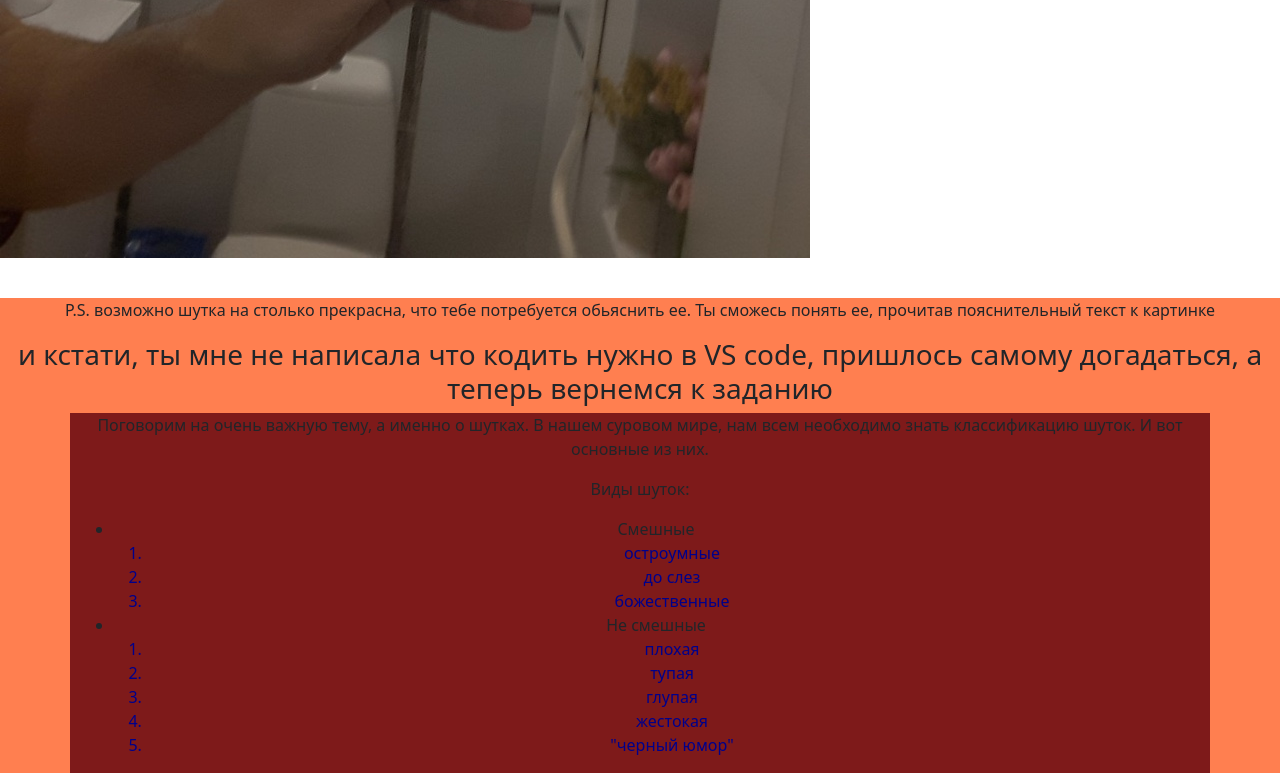
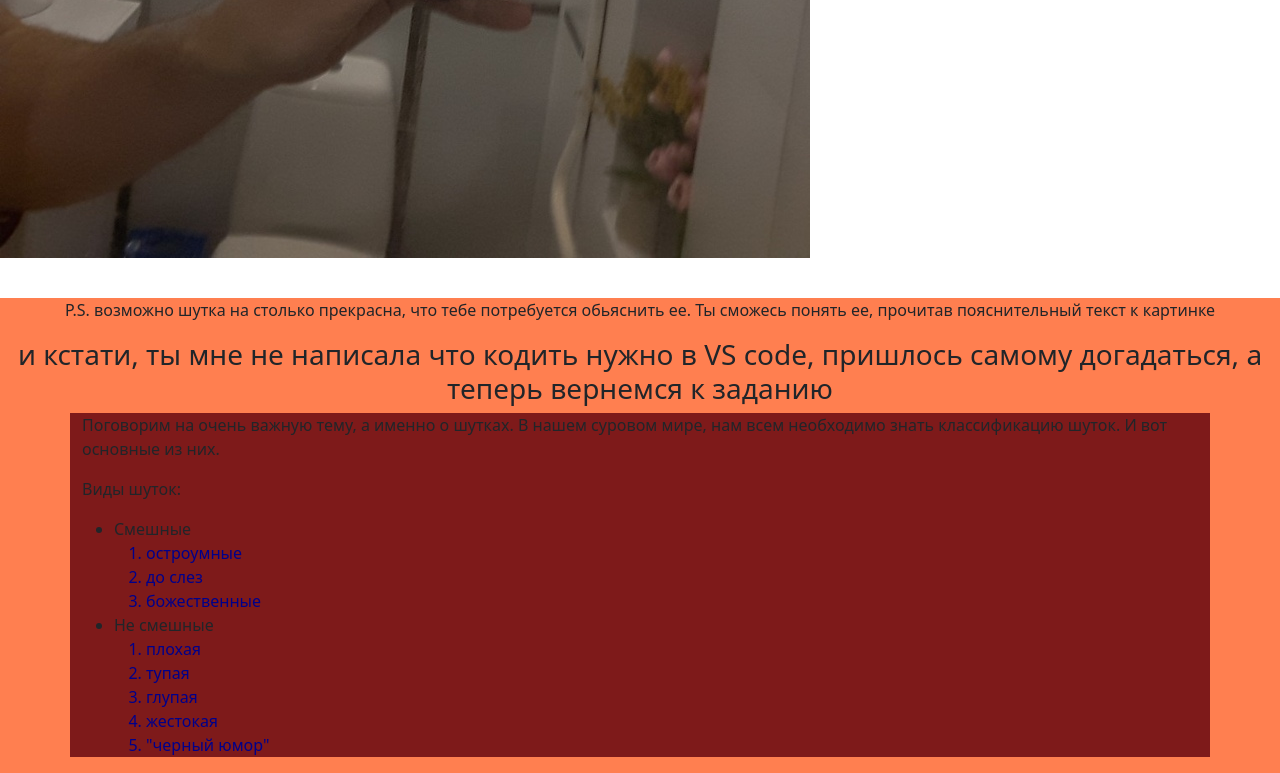
Before and after one commit to ooooooo89/Quik-, a plain HTML site: page index.html in a window 1280 px wide. Shown: the part 1278-2051 px from the top of the page. Drawn offline with nearby package versions, Linux system fonts and the light colour scheme.

Commit message:
my first commit

```diff
--- a/style.css
+++ b/style.css
@@ -1,7 +1,7 @@
 body {text-align: center;
 background: coral;}
 .container {background: #7e1a1a;
-    overflow: auto; /* Добавляем полосы прокрутки */;}
+    text-align: left;}
 
 h1 {background: #ffffff;
     color:darkblue;
```
